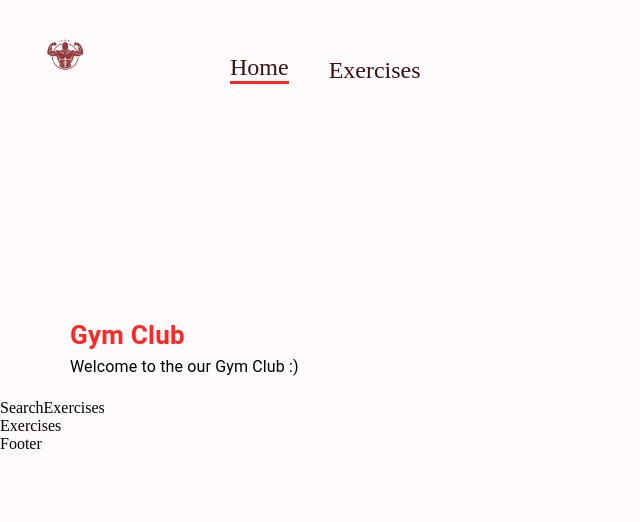
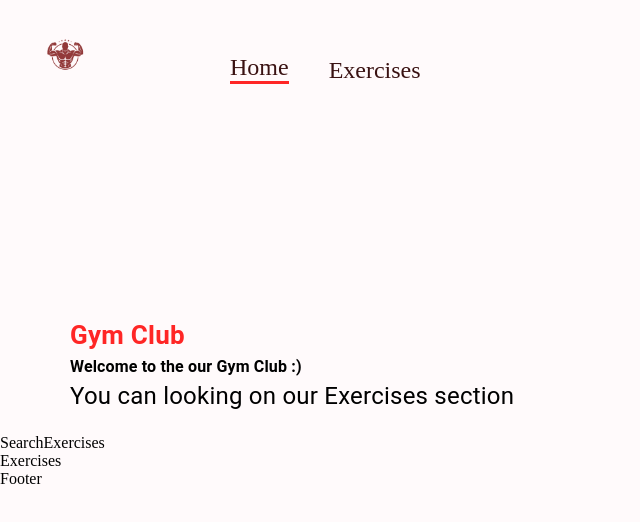
Before and after one commit to benshabbat/GYM, a React (Create React App) app: page / in a window 1280 px wide. Shown: the top 522 px of the page, without its empty margins (0-640 px from the left). Built offline with nearby package versions, Linux system fonts and the light colour scheme.

Commit message:
mor paragraph and mor css on them

```diff
--- a/src/components/HeroBanner.jsx
+++ b/src/components/HeroBanner.jsx
@@ -13,8 +13,16 @@ const HeroBanner = () => {
       <Typography color="#ff2625" fontWeight="600" fontSize="26px">
         Gym Club
       </Typography>
-      <Typography>
+      <Typography
+        fontWeight={700}
+        xs={{
+          fontSize: { lg: "44px", xs: "40px" },
+        }}
+      >
         Welcome to the our Gym Club :)
+      </Typography>
+      <Typography fontSize="24px" lineHeight="35px">
+        You can looking on our Exercises section
       </Typography>
     </Box>
   );
```
